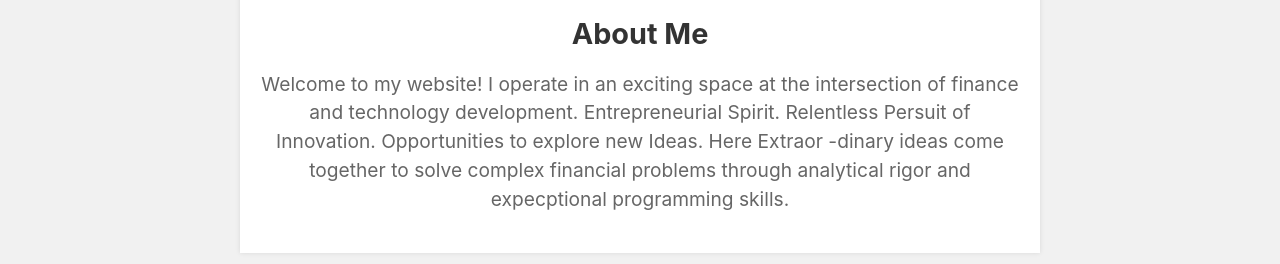
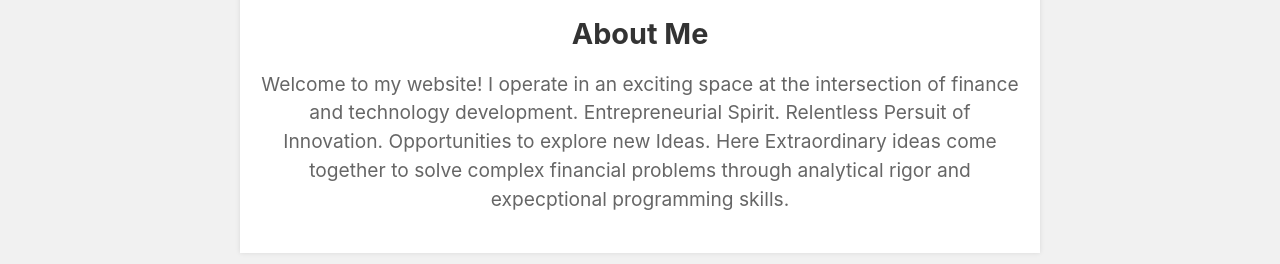
Before and after one commit to Kaushikfortis/My-React-App, a React (Create React App) app: page / in a window 1280 px wide. Shown: the part 306-570 px from the top of the page. Built offline with nearby package versions, Linux system fonts and the light colour scheme.

Commit message:
Update App.js
error

```diff
--- a/src/App.js
+++ b/src/App.js
@@ -28,10 +28,10 @@ function App() {
           <section>
             <h3>About Me</h3>
             <p>
-              Welcome to my website!  I operate in an exciting space at the intersection
+              Welcome to my website! I operate in an exciting space at the intersection
                of finance and technology development. Entrepreneurial Spirit. Relentless
-                 Persuit of Innovation. Opportunities to explore new Ideas. Here Extraor
-                   -dinary ideas come together to solve complex financial problems through
+                 Persuit of Innovation. Opportunities to explore new Ideas. Here
+                  Extraordinary ideas come together to solve complex financial problems through
                    analytical rigor and expecptional programming skills.
 
             </p>
```
